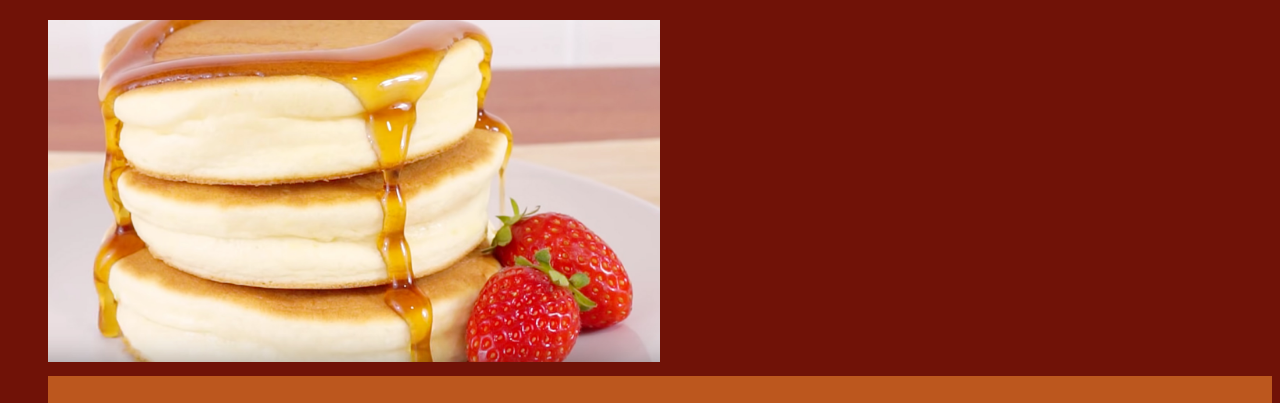
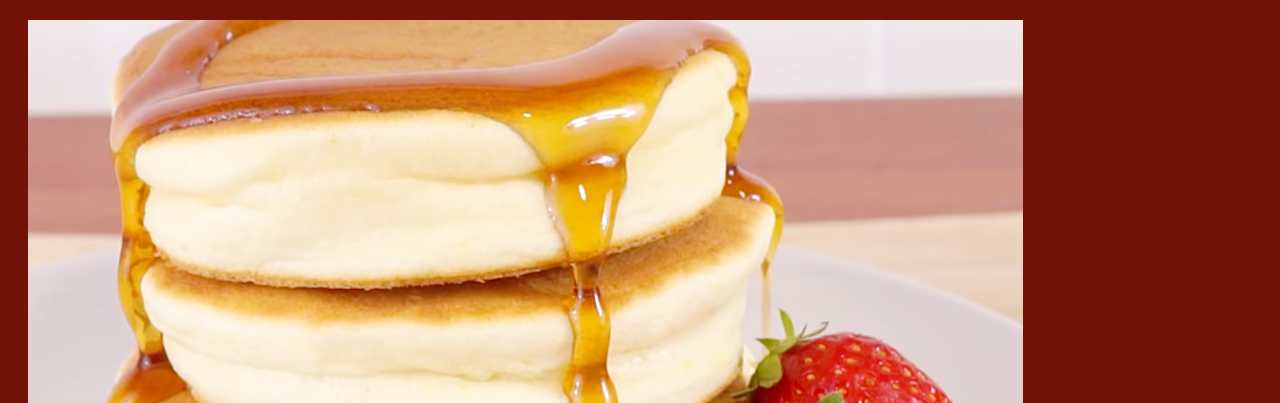
Before and after one commit to lilyannyang168/iffall2018, a plain HTML site: page recipe/index.html in a window 1280 px wide. Shown: the part 113-516 px from the top of the page. Drawn offline with Linux system fonts and the light colour scheme; a web font is replaced by a local one.

Commit message:
second upload of recipe

```diff
--- a/recipe/css/styles.css
+++ b/recipe/css/styles.css
@@ -17,12 +17,12 @@ body{
 	color:#cd928a;
 	font-family: 'Niramit', sans-serif;
 	font-size:20px;
-	padding-left: 40px;
+	padding-left: 20px;
 
 }
 img {
 	align-content: center;
-	width: 50%;
+	width: 80%;
 	padding-top:9px;
 	padding-bottom:9px;
 
```
